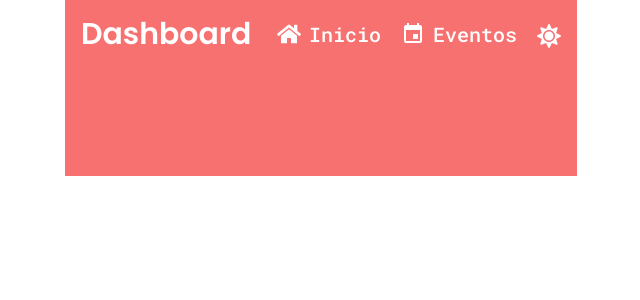
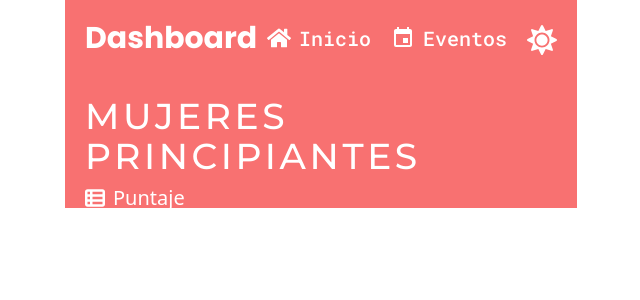
Before and after one commit to sweetPanel459/dashboard, a React (Vite) app: page / in a window 1280 px wide. Shown: the top 300 px of the page, without its empty margins (319-959 px from the left). Built offline with nearby package versions, Linux system fonts and the light colour scheme; a web font is replaced by a local one.

Commit message:
feat: creation of the header

```diff
--- a/src/pages/dashboard.jsx
+++ b/src/pages/dashboard.jsx
@@ -1,17 +1,18 @@
-import { Title } from "../components/common/texts";
 import { Button } from "../components/common/button";
+import { Text, Title, IconText } from "../components/common/texts";
 
 import { MdEvent } from "react-icons/md";
+import { FaTableList } from "react-icons/fa6";
 import { FaHome, FaSun, FaMoon } from "react-icons/fa";
 
 export const DashBoard = () => {
    return (
       <main className="w-screen h-screen px-96">
-         <header className="flex flex-col w-full h-44 p-4 bg-red-400">
+         <header className="flex flex-col gap-10 w-full h-52 p-5 bg-red-400">
             <nav className="flex justify-between items-center w-full">
-               <Title
+               <Text
                   text="Dashboard"
-                  style="font-semibold font-poppins text-3xl text-white"
+                  style="font-bold font-poppins text-3xl text-white"
                />
                <div className="flex items-center gap-5">
                   <Button
@@ -28,10 +29,22 @@ export const DashBoard = () => {
                   />
                   <Button
                      icon={<FaSun />}
-                     styleIcon="relative top-0.5 text-2xl text-white"
+                     styleIcon="relative top-0.5 text-3xl text-white"
                   />
                </div>
             </nav>
+            <section className="flex flex-col justify-center gap-2 w-full flex-grow">
+               <Title
+                  text="MUJERES PRINCIPIANTES"
+                  style="tracking-widest font-medium font-montserrat text-4xl text-white"
+               />
+
+               <IconText
+                  icon={<FaTableList />}
+                  text="Puntaje"
+                  style="items-center gap-2 text-xl text-white"
+               />
+            </section>
          </header>
       </main>
    );
--- a/tailwind.config.js
+++ b/tailwind.config.js
@@ -6,6 +6,7 @@ export default {
          fontFamily: {
             poppins: "Poppins",
             roboto: "Roboto Mono",
+            montserrat: "Montserrat",
          },
       },
    },
```
